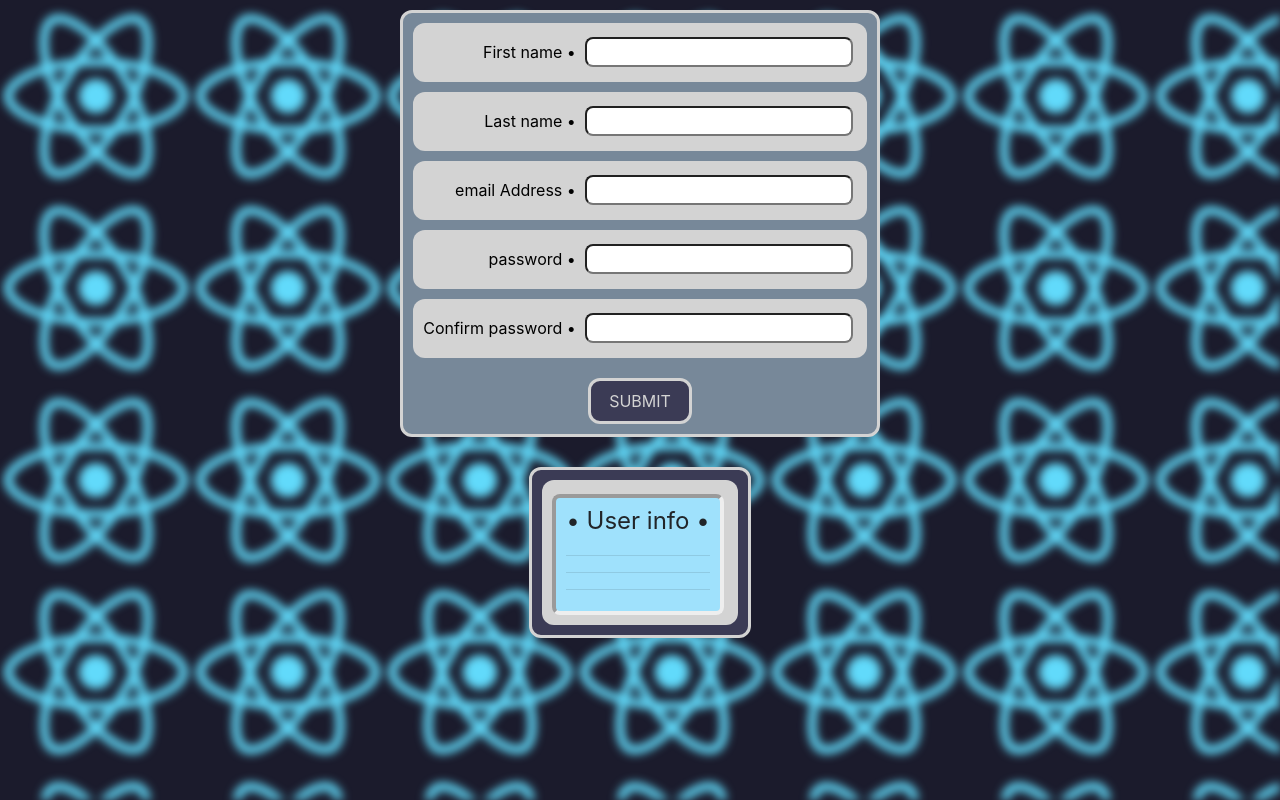
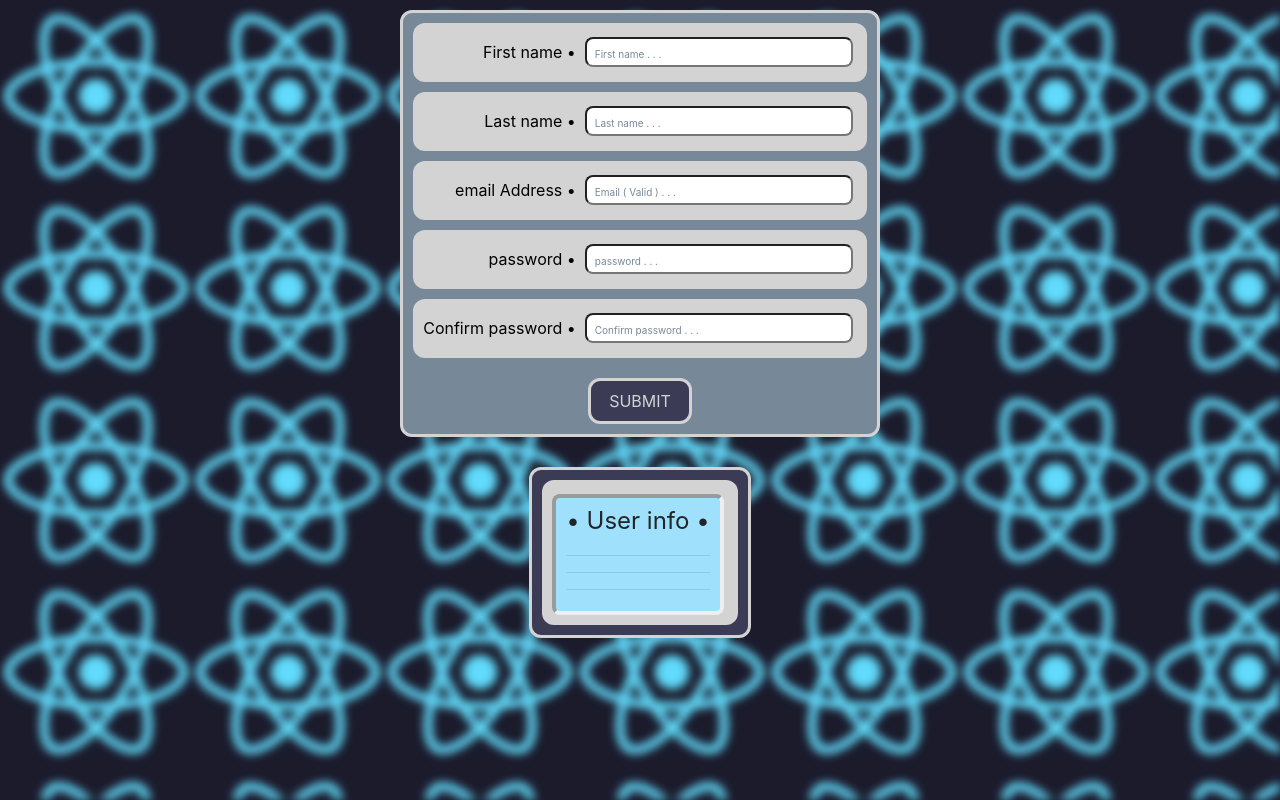
Before and after one commit to mcote7/React-Form, a React (Create React App) app: page / in a window 1280 px wide. Built offline with nearby package versions, Linux system fonts and the light colour scheme.

Commit message:
added placeholders and required to all fields - need clear inputs on submit

```diff
--- a/src/App.css
+++ b/src/App.css
@@ -52,6 +52,10 @@ input:focus {
   outline: none;
   background-color:rgb(159, 225, 252);
 }
+input::placeholder {
+  font-size: x-small;
+  color: lightslategrey;
+}
 /* ------------------------------------------------------------------- */
 /* ---------------------Cote Button----------------------------------- */
 .btncote {
--- a/src/components/UserForm.js
+++ b/src/components/UserForm.js
@@ -53,7 +53,10 @@ const UserForm = (props) => {
     const handleEmail = (e) => {
         const emailRegex = /^\S+@\S+\.\S+$/;
         setEmail(e.target.value);
-        if (e.target.value.match(emailRegex)) {
+        if(e.target.value.length < 1) {
+            setEmailError("Email is required .");
+        }
+        else if (e.target.value.match(emailRegex)) {
             setEmailError("");
         }
         else if(e.target.value) {
@@ -88,8 +91,13 @@ const UserForm = (props) => {
     const createUser = (e) => {
         e.preventDefault();
         const newUser = { firstName, lastName, email, password};
+        setFirstName(firstName);
+        setLastName(lastName);
+        setEmail(email);
+        setPassword(password);
         console.log("Welcome", newUser);
         setHasBeenSubmited( true );
+
     };
 
     const formMessage = () => {
@@ -117,7 +125,7 @@ const UserForm = (props) => {
             <div className="formcontainer">
                 <div className="inputcontainer">
                     <label>First name &bull; &nbsp; </label>
-                    <input spellCheck= "false" type="text" onChange={handlefirstName} /> <br/>
+                    <input required placeholder="First name . . ."spellCheck= "false" type="text" onChange={handlefirstName} /> <br/>
                     {
                         firstNameError ?
                         <span style={{color:'red'}}>{ firstNameError }</span> :
@@ -126,7 +134,7 @@ const UserForm = (props) => {
                 </div>
                 <div className="inputcontainer">
                     <label>Last name &bull; &nbsp; </label>
-                    <input spellCheck= "false" type="text" onChange={handlelastName} /> <br/>
+                    <input required placeholder="Last name . . ." spellCheck= "false" type="text" onChange={handlelastName} /> <br/>
                     {
                         lastNameError ?
                         <span style={{color:'red'}}>{ lastNameError }</span> :
@@ -135,7 +143,7 @@ const UserForm = (props) => {
                 </div>
                 <div className="inputcontainer">
                     <label>email Address &bull; &nbsp; </label>
-                    <input spellCheck= "false" type="text" onChange={handleEmail} /> <br/>
+                    <input required placeholder="Email ( Valid ) . . ." spellCheck= "false" type="text" onChange={handleEmail} /> <br/>
                     {
                         emailError ?
                         <span style={{color:'red'}}>{ emailError }</span> :
@@ -144,7 +152,7 @@ const UserForm = (props) => {
                 </div>
                 <div className="inputcontainer">
                     <label>password &bull; &nbsp; </label>
-                    <input type="password" onChange={handlePassword} /> <br/>
+                    <input required placeholder="password . . ." type="password" onChange={handlePassword} /> <br/>
                     {
                         passwordError ?
                         <span style={{color:'red'}}>{ passwordError }</span> :
@@ -153,7 +161,7 @@ const UserForm = (props) => {
                 </div>
                 <div className="inputcontainer">
                     <label>Confirm password &bull; &nbsp; </label>
-                    <input type="password" onChange={handleConfirmPass} /> <br/>
+                    <input required placeholder="Confirm password . . ." type="password" onChange={handleConfirmPass} /> <br/>
                     {
                         confirmPassError ?
                         <span style={{color:'red'}}>{ confirmPassError }</span> :
```
